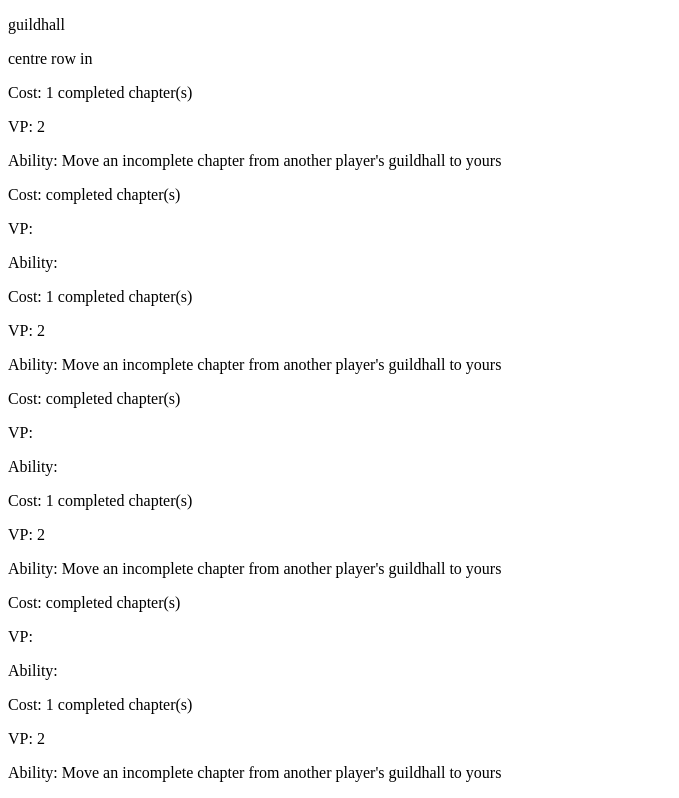
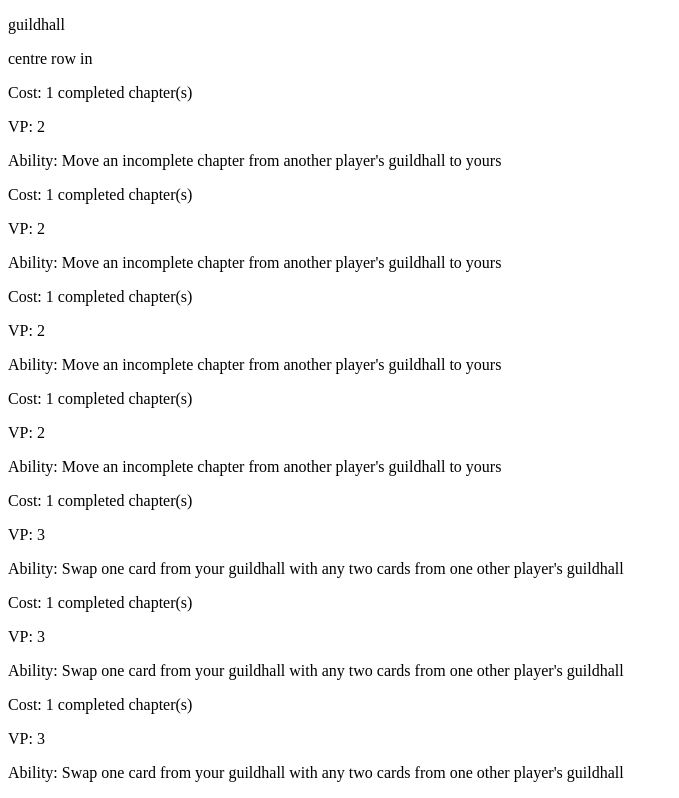
Before and after one commit to jamesnowecki/guildhall, an Angular app: page / in a window 1280 px wide. Shown: the top 798 px of the page, without its empty margins (0-679 px from the left). Built offline with nearby package versions, Linux system fonts and the light colour scheme.

Commit message:
clean up of centre row html

```diff
--- a/src/app/vp-card/vp-card.component.html
+++ b/src/app/vp-card/vp-card.component.html
@@ -3,9 +3,3 @@
     <p>VP: {{vpCard.value}}</p>
     <p>Ability: {{vpCard.abilityText}}</p>
 </div>
-
-<div>
-    <p>Cost:  completed chapter(s)</p>
-    <p>VP: </p>
-    <p>Ability: </p>
-</div>
```
